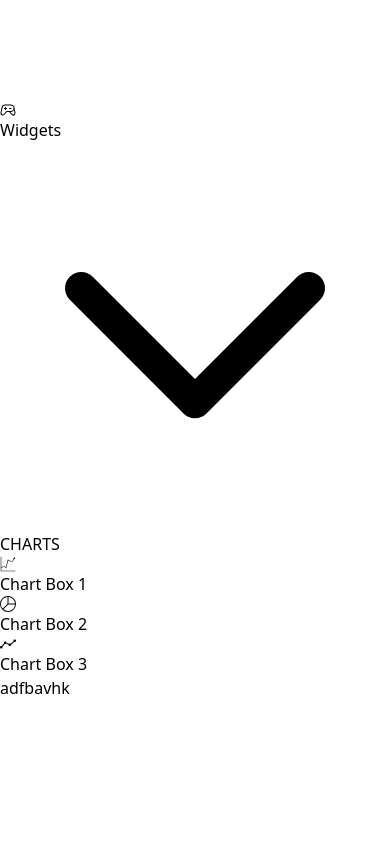
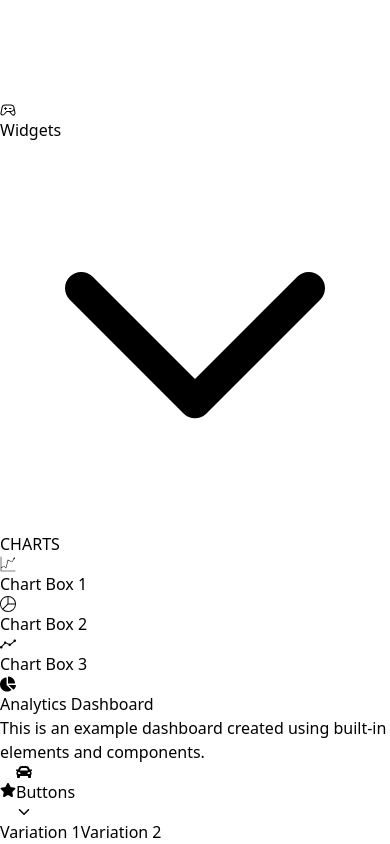
Before and after one commit to abeenkhanal/Admin-Dashboard, a React (Vite) app: page /commerce in a window 390 px wide. Shown: the part 4077-4921 px from the top of the page. Before the commit the page ends 4777 px from the top, so only its background shows below. Built offline with nearby package versions, Linux system fonts and the light colour scheme.

Commit message:
Commerce

```diff
--- a/src/Component/Pages/MDashboard/analytics.jsx
+++ b/src/Component/Pages/MDashboard/analytics.jsx
@@ -9,6 +9,8 @@ import { GoFlame } from "react-icons/go";
 import ProgressBar from "@ramonak/react-progress-bar";
 import Table from '../../../Details/Table';
 import Reactchart from '../../../Details/Reactchart';
+import Task from '../../../Details/Task';
+import Chat from '../../../Details/Chat';
 
 
 const Analytics = () => {
@@ -240,6 +242,13 @@ const Analytics = () => {
         <div>
             <Table/>
         </div>
+        <div className='bg-emerald-500 flex justify-between p-4 '>
+            <div className='w-full '><Task/></div>
+            <div  className='w-full '><Chat/></div>
+        </div>
+        <div>
+
+        </div>
         </div>
     );
 }
--- a/src/Component/Pages/MDashboard/commerce.jsx
+++ b/src/Component/Pages/MDashboard/commerce.jsx
@@ -1,12 +1,53 @@
 import React from 'react'
-
+import { FaCar, FaStar } from "react-icons/fa";
+import { IoIosArrowDown } from "react-icons/io";
+import { FaChartPie } from "react-icons/fa";
 
 const Commerce = () => {
-  return (
-    <div>
-      adfbavhk
-    </div>
-  )
+    return (
+        <div>
+
+            <div className="  flex items-center justify-between p-4 bg-[#F6F7F8] shadow-md sm:flex-row sm:space-y-0 space-y-4 flex-col">
+                {/* Left Section */}
+                <div className="flex items-center space-x-4">
+                    {/* Icon */}
+                    <div className="p-4 bg-white rounded-lg shadow-md">
+
+                        <FaChartPie className="text-pink-500 text-2xl" />
+
+                    </div>
+                    {/* Text */}
+                    <div>
+                        <h2 className="text-xl font-semibold">Analytics Dashboard</h2>
+                        <p className="text-gray-500 text-sm">
+                            This is an example dashboard created using built-in elements and components.
+                        </p>
+                    </div>
+                </div>
+                {/* Right Section */}
+                <div className="flex items-center space-x-2">
+                    {/* Star Icon Button */}
+                    <button className="p-2 bg-gray-800 text-white rounded-lg shadow-md">
+                        <FaStar />
+                    </button>
+                    {/* Dropdown Button */}
+                    <button className="flex items-center px-4 py-2 bg-blue-500 text-white rounded-lg shadow-md">
+                        <FaCar className="mr-2" />
+                        <span>Buttons</span>
+                        <IoIosArrowDown className="ml-1" />
+                    </button>
+                </div>
+            </div>
+            <div className="p-6 shadow-md h-screen  ">
+                {/* Tab Navigation */}
+                <div className="flex space-x-4 mb-4 group w-fit">
+                    <button className="px-4 py-2 bg-blue-500 text-white rounded-lg font-semibold">Variation 1</button>
+                    <button className="px-4 py-2 text-gray-500 rounded-lg font-semibold group-hover:text-white hover:bg-blue-500 ">Variation 2</button>
+                </div>
+            </div>
+        </div>
+
+    )
 }
 
 export default Commerce
--- /dev/null
+++ b/src/Details/Chat.jsx
@@ -0,0 +1,75 @@
+import React from 'react';
+
+const Chat = () => {
+  return (
+    <div className="flex flex-col w-full max-w-md mx-auto bg-gray-100 shadow-lg border rounded-lg">
+      {/* Header */}
+      <div className="px-6 py-4 border-b">
+        <h2 className="text-lg font-semibold text-gray-700 flex items-center">
+          <span className="material-icons mr-2">list</span> Tasks List
+        </h2>
+      </div>
+
+      {/* Chat area */}
+      <div className="flex-1 overflow-y-auto p-4 space-y-4" style={{ maxHeight: '400px' }}>
+        <div className="flex justify-end">
+          <div className="p-3 rounded-lg bg-blue-500 text-white max-w-xs">
+            But I must explain to you how all this mistaken idea...
+          </div>
+        </div>
+        <div className="flex justify-start">
+          <div className="p-3 rounded-lg bg-gray-300 text-gray-800 max-w-xs">
+            Expound the actual teachings of the great explorer...
+          </div>
+        </div>
+        <div className="flex justify-end">
+          <div className="p-3 rounded-lg bg-blue-500 text-white max-w-xs">
+            But I must explain to you how all this mistaken idea...
+          </div>
+        </div>
+        <div className="flex justify-start">
+          <div className="p-3 rounded-lg bg-gray-300 text-gray-800 max-w-xs">
+            Denouncing pleasure and praising pain...
+          </div>
+        </div>
+        <div className="flex justify-end">
+          <div className="p-3 rounded-lg bg-blue-500 text-white max-w-xs">
+            But I must explain to you how all this mistaken idea...
+          </div>
+        </div>
+        <div className="flex justify-start">
+          <div className="p-3 rounded-lg bg-gray-300 text-gray-800 max-w-xs">
+            Expound the actual teachings of the great explorer...
+          </div>
+        </div>
+        <div className="flex justify-end">
+          <div className="p-3 rounded-lg bg-blue-500 text-white max-w-xs">
+            But I must explain to you how all this mistaken idea...
+          </div>
+        </div>
+        <div className="flex justify-start">
+          <div className="p-3 rounded-lg bg-gray-300 text-gray-800 max-w-xs">
+            Denouncing pleasure and praising pain...
+          </div>
+        </div>
+
+      </div>
+
+      {/* Input area */}
+      <div className="flex items-center p-4 border-t">
+        <input
+          type="text"
+          placeholder="Write here and hit enter to send..."
+          className="flex-1 px-4 py-2 border rounded-l-lg outline-none focus:ring-2 focus:ring-blue-500"
+        />
+        <button
+          className="px-4 py-2 bg-blue-500 text-white rounded-r-lg hover:bg-blue-600"
+        >
+          Send
+        </button>
+      </div>
+    </div>
+  );
+};
+
+export default Chat;
--- a/src/Details/Task.jsx
+++ b/src/Details/Task.jsx
@@ -4,14 +4,14 @@ const tasks = [
   { id: 1, title: "Wash the car", author: "Bob", status: "Rejected", color: "text-red-500", label: "REJECTED" },
   { id: 2, title: "Task with dropdown menu", author: "Johnny", status: "New", color: "text-blue-500", label: "NEW" },
   { id: 3, title: "Badge on the right task", description: "This task has show on hover actions!", label: "LATEST TASK", color: "text-green-500" },
-  { id: 4, title: "Go grocery shopping", description: "A short description for this todo item", imageUrl: "https://via.placeholder.com/50" },
+  { id: 4, title: "Go grocery shopping", description: "A short description for this todo item", imageUrl: "https://images.pexels.com/photos/9783353/pexels-photo-9783353.jpeg?auto=compress&cs=tinysrgb&w=1260&h=750&dpr=1" },
   { id: 5, title: "Development Task", description: "Finish React ToDo List App", priority: 69 },
   { id: 6, title: "Wash the car", author: "Bob", status: "Rejected", color: "text-red-500", label: "REJECTED" },
 ];
 
 const Task = () => {
   return (
-    <div className="max-w-md mx-auto bg-white shadow-lg rounded-lg overflow-hidden">
+    <div className="max-w-md mx-auto bg-white shadow-lg  overflow-hidden">
       <div className="px-6 py-4 border-b">
         <h2 className="text-lg font-semibold text-gray-700 flex items-center">
           <span className="material-icons mr-2">list</span> Tasks List
```
